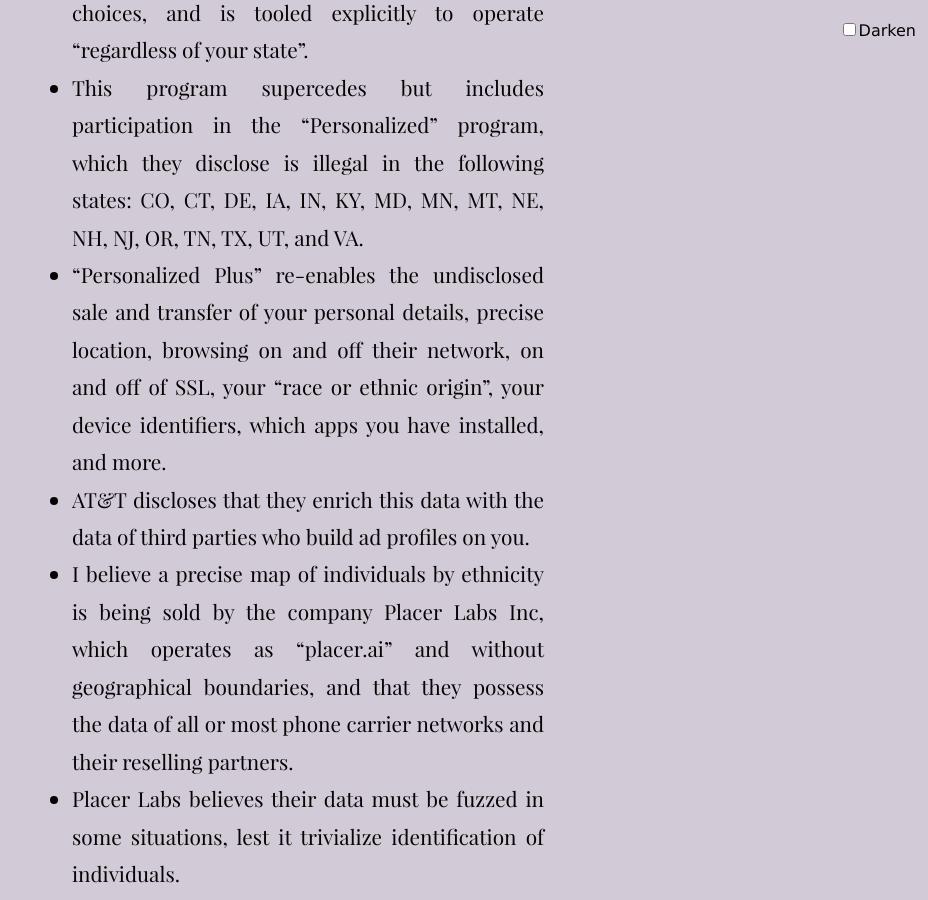
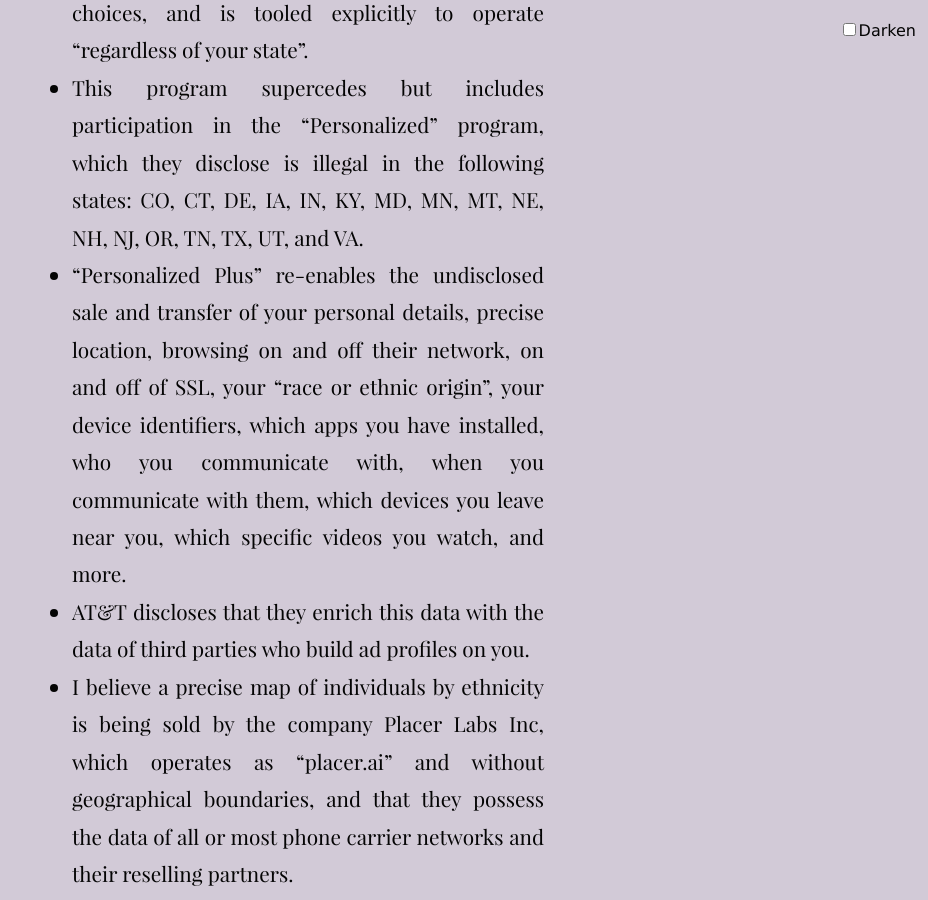
Before and after one commit to tiliv/antibody, a Jekyll site: the page built from docs/journal/autumn-ryan-Personalized-Plus/index.md, in a window 1280 px wide and 900 px high, scrolled down 1468 px. Shown: the whole window, without its empty margins (352-1280 px from the left). Built offline with Jekyll 4.4.1, drawn with Linux system fonts in a browser that asks for light colours.

Commit message:
Expand the known definition

```diff
--- a/docs/journal/autumn-ryan-Personalized-Plus/index.md
+++ b/docs/journal/autumn-ryan-Personalized-Plus/index.md
@@ -22,7 +22,7 @@
 - Your device ugprades may be enrolling you in the "Personalized Plus" program, contrary to your or any agent knowledge of the program.
 - This program overrides customer CPNI consent choices, and is tooled explicitly to operate "regardless of your state".
 - This program supercedes but includes participation in the "Personalized" program, which they disclose is illegal in the following states: CO, CT, DE, IA, IN, KY, MD, MN, MT, NE, NH, NJ, OR, TN, TX, UT, and VA.
-- "Personalized Plus" re-enables the undisclosed sale and transfer of your personal details, precise location, browsing on and off their network, on and off of SSL, your "race or ethnic origin", your device identifiers, which apps you have installed, and more.
+- "Personalized Plus" re-enables the undisclosed sale and transfer of your personal details, precise location, browsing on and off their network, on and off of SSL, your "race or ethnic origin", your device identifiers, which apps you have installed, who you communicate with, when you communicate with them, which devices you leave near you, which specific videos you watch, and more.
 - AT&T discloses that they enrich this data with the data of third parties who build ad profiles on you.
 - I believe a precise map of individuals by ethnicity is being sold by the company Placer Labs Inc, which operates as "placer.ai" and without geographical boundaries, and that they possess the data of all or most phone carrier networks and their reselling partners.
 - Placer Labs believes their data must be fuzzed in some situations, lest it trivialize identification of individuals.
```
